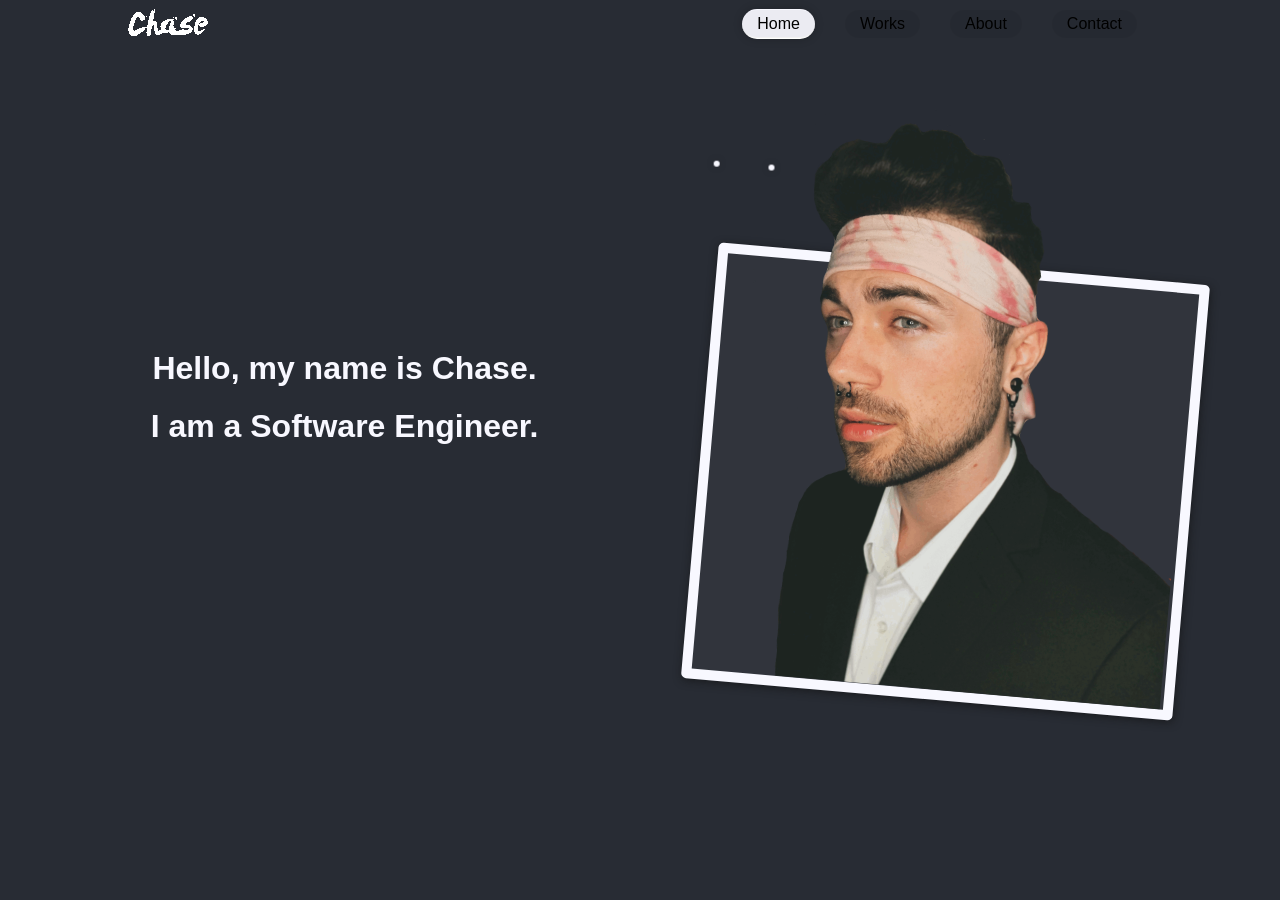
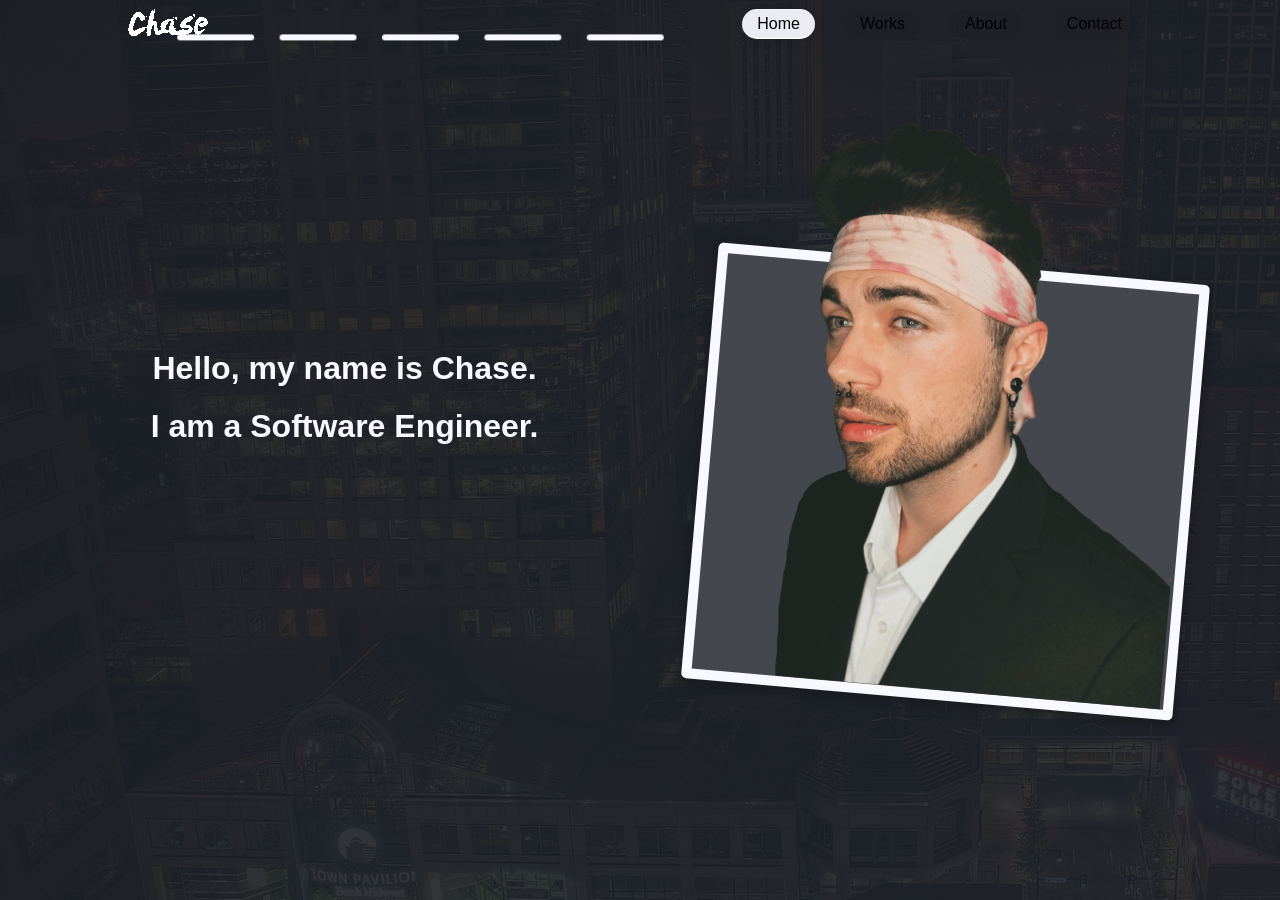
Before and after one commit to Chase-Simmons/Portfolio, a React (Create React App) app: page / in a window 1280 px wide. After the commit the page ends 800 px from the top, so only its background shows below. Built offline with nearby package versions, Linux system fonts and the light colour scheme; the HTML template or start-up script is replaced by a standard one.

Commit message:
change particle design

```diff
--- a/src/components/home/home.css
+++ b/src/components/home/home.css
@@ -1,7 +1,14 @@
 .home {
-  margin-top: 100px;
   height: 100vh;
   width: 100vw;
+}
+.home-background {
+  position: fixed;
+  top: 0;
+  left: 0;
+  z-index: -5;
+  filter: brightness(30%);
+  opacity: 30%;
 }
 .home-container {
   height: 40%;
@@ -19,10 +26,14 @@
   height: 100%;
 }
 .home-left {
+  margin-top: 100px;
+
   flex: 0 0 50%;
   max-width: 50%;
 }
 .home-right {
+  margin-top: 100px;
+
   flex: 0 0 50%;
   max-width: 50%;
 }
@@ -49,7 +60,7 @@
   transform: rotate(5deg);
   box-shadow: 1px 2px 8px #111111a0;
   border-radius: 5px;
-  background-color: #44484e53;
+  background-color: #44484e;
 }
 
 .home-selfie {
--- a/src/components/home/home.js
+++ b/src/components/home/home.js
@@ -1,6 +1,7 @@
 import React, { Component } from 'react';
 
 import Selfie from '../../assets/me.png';
+import Background from '../../assets/background.jpg';
 
 import './home.css';
 
@@ -8,6 +9,7 @@ export default class Home extends Component {
   render() {
     return (
       <div className="home">
+        <img className="home-background" src={Background} />
         <div className="home-container">
           <div className="home-align">
             <div className="home-left">
--- a/src/components/particles/particle.js
+++ b/src/components/particles/particle.js
@@ -5,14 +5,14 @@ let totalParticles = 0;
 const config = {
   speed: 10,
   radius: 6,
-  amount: 40,
+  amount: 20,
 };
 
 function buildParticle() {
   const particle = document.createElement('span');
 
   particle.style.transition = `all ${config.speed}s linear`;
-  particle.style.width = `${config.radius}px`;
+  particle.style.width = `6vw`;
   particle.style.height = `${config.radius}px`;
   particle.classList.add('particle');
 
@@ -21,22 +21,16 @@ function buildParticle() {
       particle
     );
 
-    particle.style.transform = `translate(53.7vw, 19.85vh)`;
+    particle.style.transform = `translate(10vw, 4.3vh)`;
 
     function translate() {
       setTimeout(() => {
-        particle.style.transform = `translate(96.5vw, 24.7vh)`;
+        particle.style.transform = `translate(90vw, 4.3vh)`;
         setTimeout(() => {
-          particle.style.transform = `translate(93.3vw, 72.5vh)`;
+          particle.style.transform = `translate(10vw, 4.3vh)`;
           setTimeout(() => {
-            particle.style.transform = `translate(50.2vw, 67.7vh)`;
-            setTimeout(() => {
-              particle.style.transform = `translate(53.7vw, 19.85vh)`;
-              setTimeout(() => {
-                translate();
-              }, 1000 * config.speed - 100);
-            }, 1000 * config.speed);
-          }, 1000 * config.speed);
+            translate();
+          }, 1000 * config.speed - 100);
         }, 1000 * config.speed);
       }, 100);
     }
--- a/src/components/particles/particles.css
+++ b/src/components/particles/particles.css
@@ -16,14 +16,14 @@
 }
 
 .particle {
-  position: absolute;
+  position: fixed;
   top: 0;
   background: #f8f8ff;
   left: 0;
   z-index: 0;
-  border-radius: 50%;
+  border-radius: 5px;
   display: block;
-  box-shadow: 0 0 10px rgba(0, 0, 0, 0.2);
+  /* box-shadow: 0 0 10px rgba(0, 0, 0, 0.2); */
   width: 5px;
   height: 5px;
   transition-timing-function: cubic-bezier(0.075, 0.82, 0.165, 1);
--- a/src/components/particles/particles.js
+++ b/src/components/particles/particles.js
@@ -14,7 +14,6 @@ export default class Particles extends Component {
     return (
       <div className="particles">
         <ParticlesItem />
-        <ParticlesItem />
       </div>
     );
   }
```
Also changed, not shown: src/assets/background.jpg (added).
